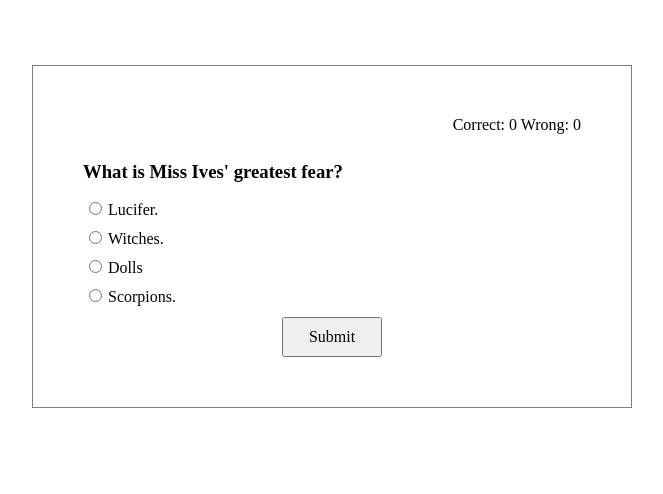
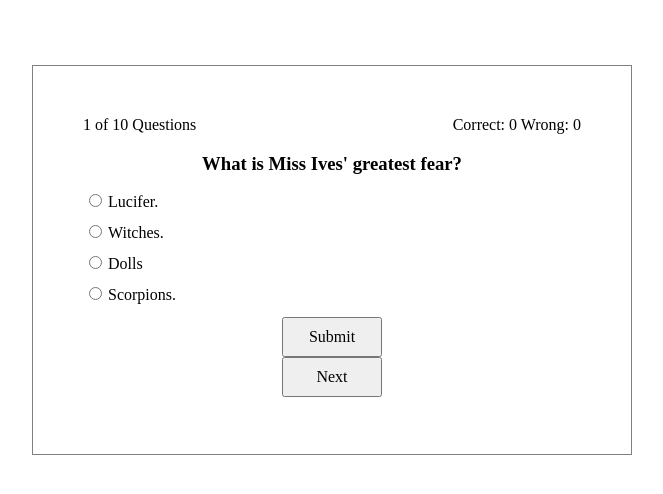
Before and after one commit to helenphan0/quizzapp, a plain HTML site: page index.html in a window 1280 px wide. Both pictures are taken after a click on the button "Begin". Shown: the whole page, without its empty margins (308-971 px from the left). Drawn offline with nearby package versions, Linux system fonts and the light colour scheme.

Commit message:
v2 questions loaded

```diff
--- a/app.js
+++ b/app.js
@@ -1,7 +1,9 @@
 $(document).ready(function() {
 	$('.questions').hide();
 	$('.progress').hide();
-	var i = 1;
+	var i = parseInt($('.questionNum').html());
+	var CorrectCount = parseInt($('.correct').html());
+	var WrongCount = parseInt($('.wrong').html());
 	$('#begin').click(function() {
 		$('.begin').hide();
 		$('.progress').show();
@@ -9,10 +11,8 @@ $(document).ready(function() {
 		askQ(i);
 	});
 
-	$('#submit').click(function(){
-		checkAns(i);
-		event.preventDefault();
-	});
+	checkAns(i)
+	next(i);
 
 		function askQ(i) {
 			$('.questiontitle').text(Questions[i]);
@@ -20,22 +20,31 @@ $(document).ready(function() {
 			$('#choice2').text(Choice2[i]);
 			$('#choice3').text(Choice3[i]);
 			$('#choice4').text(Choice4[i]);
-
 		};
 
 		function checkAns(i) {
-			var x = $('input:checked').val();
-			if (x = Answers[i]) {
-				$(this).closest('span').append(' <--- Correct!');
-			}
-			else {
-				$(this).closest('span').append(' <-- Incorrect. ' + 'The correct choice is: ' + Answers[i]);
-			};
-			i += 1;
-			askQ(i);
 			$('#submit').click(function(){
+				var y = $('input:checked');
+				var x = y.val();
+				if (x == Answers[i]) {
+					//	y.closest('span').append(' <--- Correct!');
+					alert ('correct');
+				}
+				else {
+					//	y.closest('span').append(' <-- Incorrect. ' + 'The correct choice is: ' + Answers[i]);
+					alert ('wrong');
+				};
+				event.preventDefault();
+			});
+		};
+
+
+		function next(i) {
+			$('#next').click(function(){
+				i += 1;
+				askQ(i);
 				checkAns(i);
-				event.preventDefault();
+
 			});
 		};
 
--- a/index.html
+++ b/index.html
@@ -21,20 +21,19 @@
 			</div>
 
 			<div class="progress">
-				<div>Correct: <span class="correct">0</span>  Wrong: <span class="wrong">0</span></div>
+				<div class="in-progress"><span class="questionNum">1</span> of 10 Questions</div><div class="in-progress">Correct: <span class="correct">0</span>  Wrong: <span class="wrong">0</span></div>
 			</div>
 
 			<div class="questions">
 				<form  name="questions" id="form">
 				 	<h3><span class="questiontitle">Question 1</span></h3>
-	           		<label for="choice"></label><input type="radio" name="choice" class="choice2" value='1'><span id="choice1"></span><br>
+	           		<label for="choice"></label><input type="radio" name="choice" class="choice1" value='1' required><span id="choice1"></span><br>
 	           		<input type="radio" name="choice" class="choice2" value='2'><span id="choice2"></span><br>
 	           		<input type="radio" name="choice" class="choice3" value='3'><span id="choice3"></span><br>
 	           		<input type="radio" name="choice" class="choice4" value='4'><span id="choice4"></span><br>
 
-						<button type="submit" id="submit">Submit</button>
-			</form>
-			</div>
+						<button type="submit" id="submit">Submit
+			</form><button type="button" id="next">Next</button>
 		</section>
 
 
--- a/main.css
+++ b/main.css
@@ -5,20 +5,21 @@
 body {
 }
 
-h2, p {
+h2, p, h3 {
 	text-align: center;
 }
 
-#form {
-	margin-top: 45px;
-}
+
+
 
 button {
+	position: relative;
 	display: block;
 	width: 100px;
 	height: 40px;
 	margin-right: auto;
 	margin-left: auto;
+
 }
 
 
@@ -27,20 +28,18 @@ section {
 	margin-right: auto;
 	margin-left: auto;
 	width: 600px;
+	height: 390px;
 	border: 1px solid grey;
 	padding: 50px;
 }
 
 input {
 	width: 25px;
-	margin-bottom: 15px;
+	margin-bottom: 17px;
 }
 
 .progress {
 	top: 10px;
-	float: right;
+	display: flex;
+	justify-content: space-between;
 }
-
-li {
-	list-style-type: none;
-}
```
